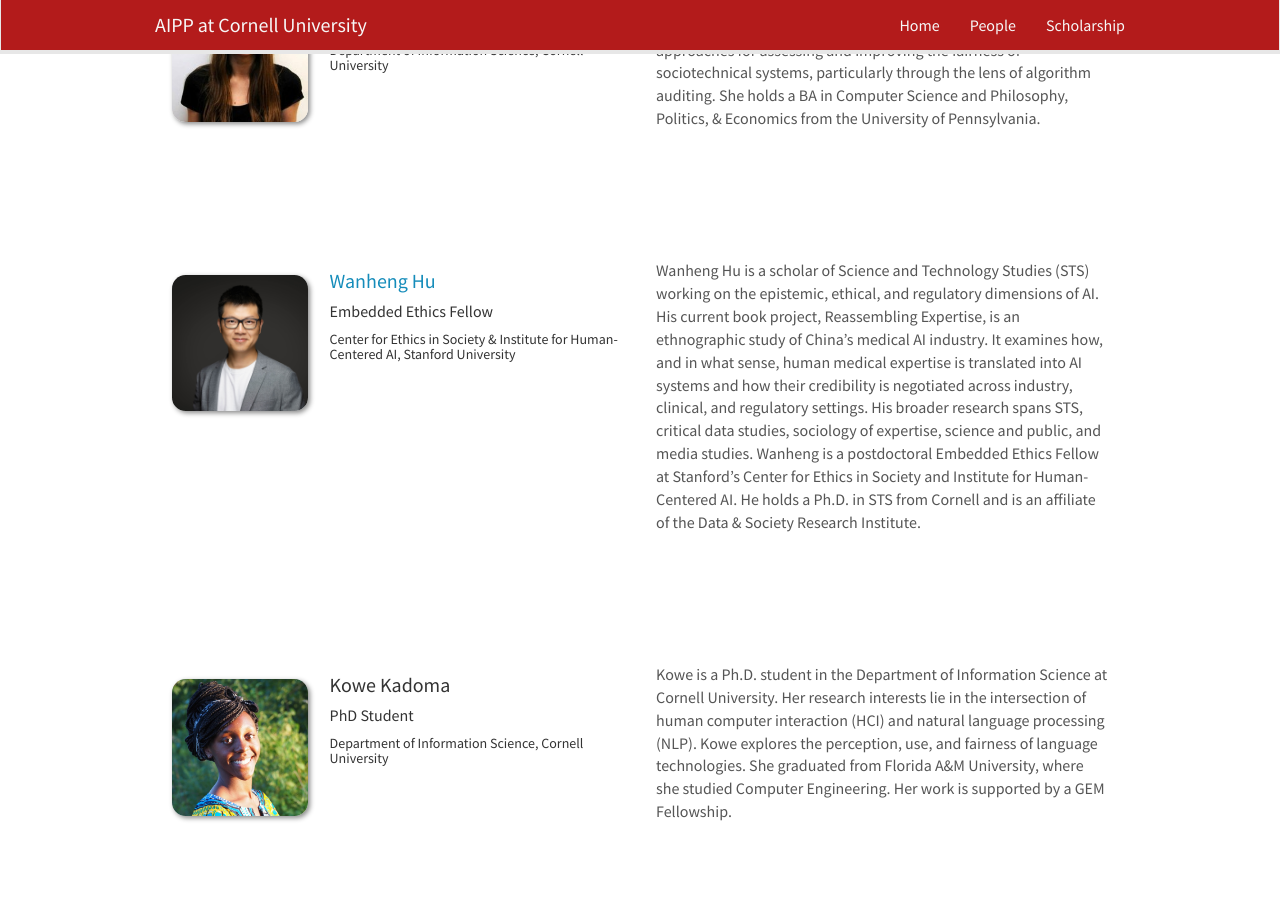
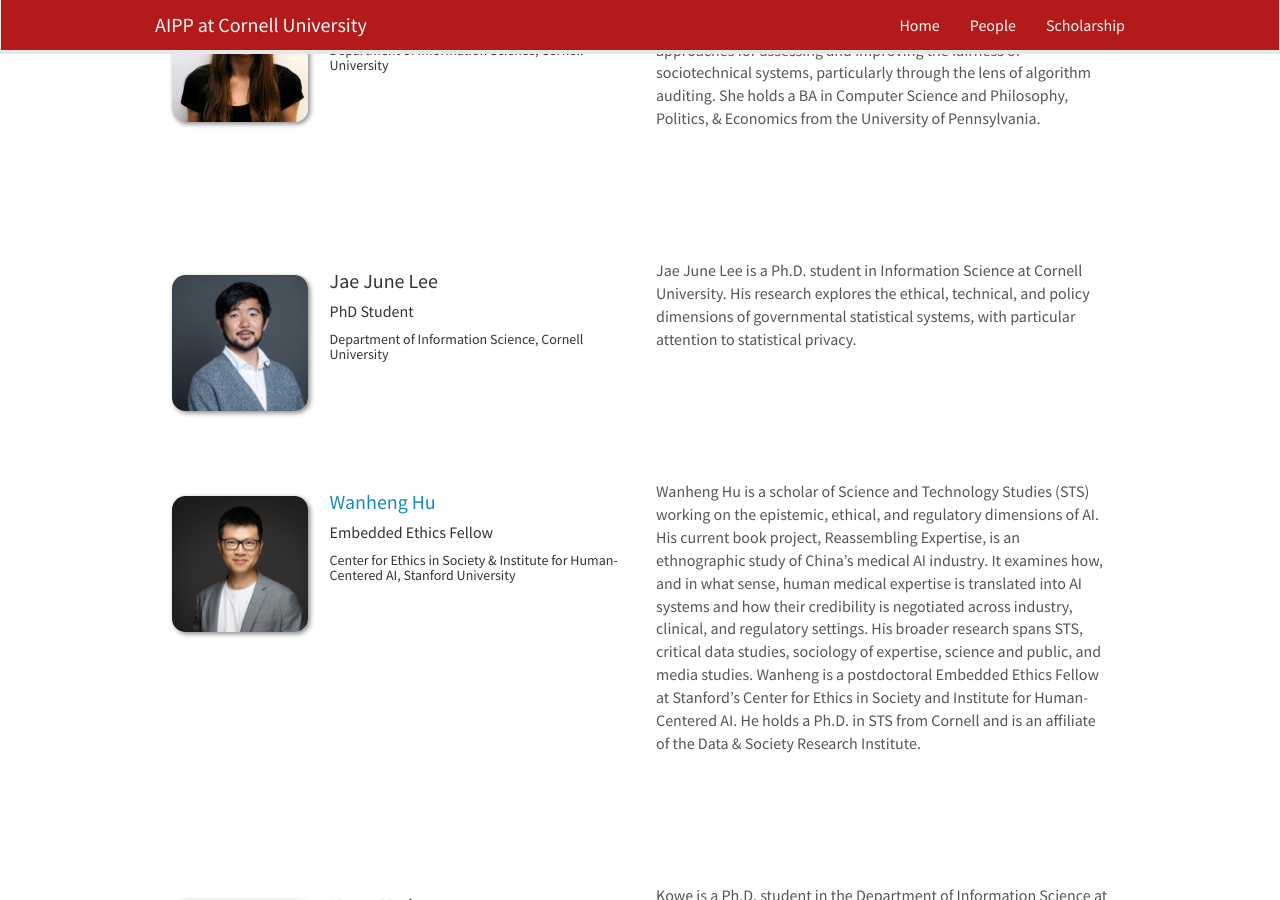
Before and after one commit to pasta41/aippwebsite, a Jekyll site: the page built from _pages/people.md, in a window 1280 px wide and 900 px high, scrolled down 8008 px. Built offline with Jekyll 4.4.1, drawn with Linux system fonts in a browser that asks for light colours; nearby versions of some CDN libraries.

Commit message:
Add Jae June Lee profile

```diff
--- a/_data/people.yml
+++ b/_data/people.yml
@@ -191,6 +191,12 @@
   website: https://emmaharv.github.io/
   about: " Emma is a PhD student in the Department of Information Science at Cornell University, where she is advised by Allison Koenecke and Rene Kizilcec. She is interested in practical and interdisciplinary approaches for assessing and improving the fairness of sociotechnical systems, particularly through the lens of algorithm auditing. She holds a BA in Computer Science and Philosophy, Politics, & Economics from the University of Pennsylvania."
 
+- name: Jae June Lee
+  photo: jaejunelee.jpg
+  title: "PhD Student"
+  info: "Department of Information Science, Cornell University"
+  about: "Jae June Lee is a Ph.D. student in Information Science at Cornell University. His research explores the ethical, technical, and policy dimensions of governmental statistical systems, with particular attention to statistical privacy."
+
 - name: Wanheng Hu
   photo: wanhenghu.jpg
   title: "Embedded Ethics Fellow"
```
Also changed, not shown: images/teampic/jaejunelee.jpg (added).
